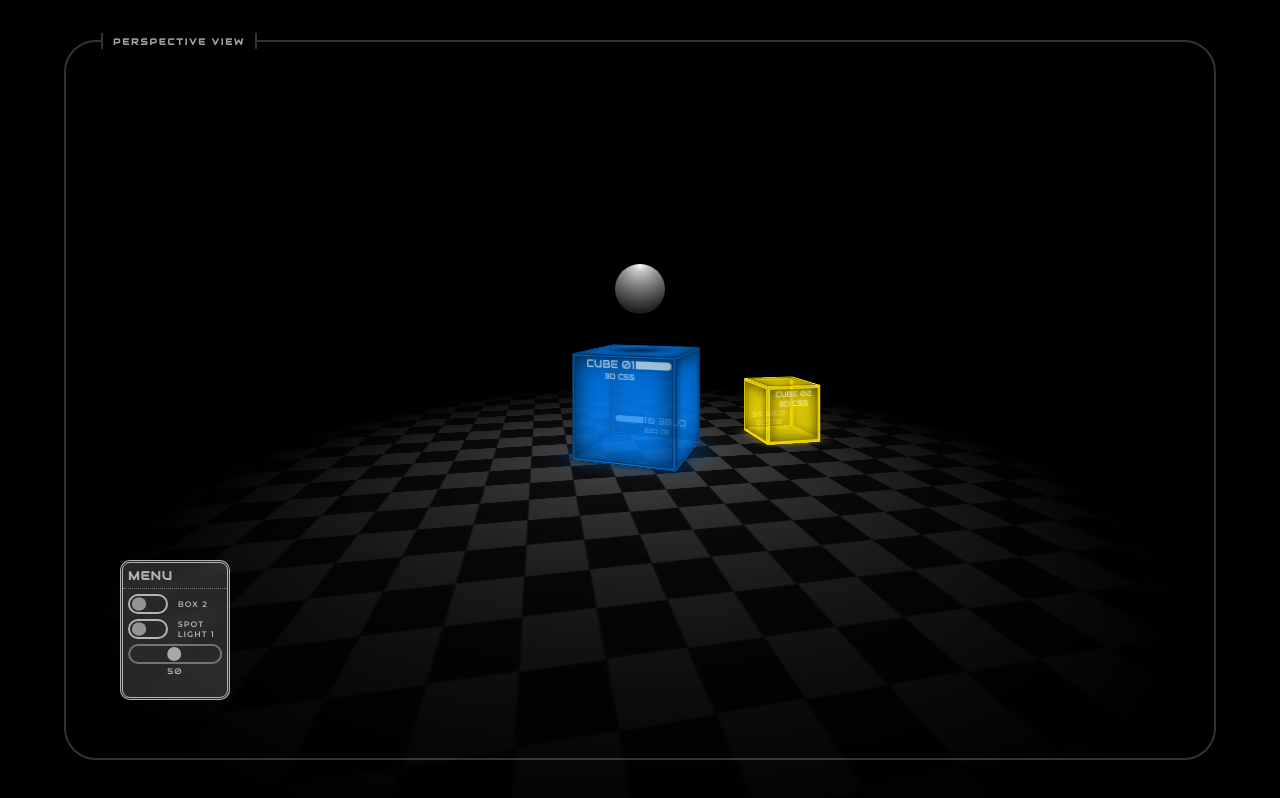
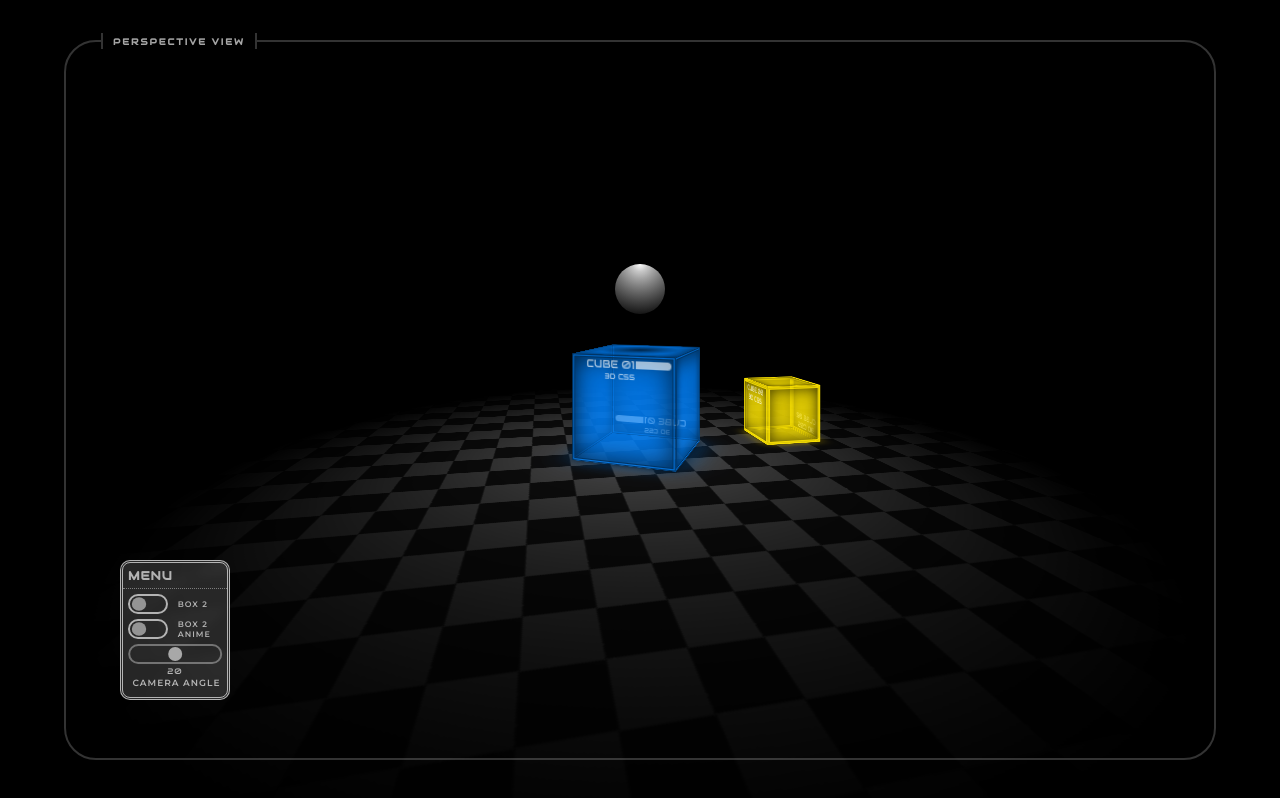
Before and after one commit to JanSzalanski/css3d, a plain HTML site: page index.html in a window 1280 px wide. Drawn offline with Linux system fonts and the light colour scheme.

Commit message:
added more improvments to project

```diff
--- a/index.html
+++ b/index.html
@@ -67,18 +67,19 @@
       </div>
       <div class="wrapperButton">
         <input class="buttonB" type="checkbox" />
-        <h3>Spot light 1</h3>
+        <h3>Box 2 anime</h3>
       </div>
       <div class="slidecontainer">
         <input
           type="range"
-          min="1"
-          max="100"
-          value="50"
+          min="-5"
+          max="45"
+          value="20"
           class="slider"
           id="myRange"
         />
-        <output id="demo" value="50" class="out"></output>
+        <output id="demo" value="2" class="out"></output>
+        <h3>Camera angle</h3>
       </div>
     </nav>
   </body>
--- a/script.js
+++ b/script.js
@@ -1,8 +1,17 @@
-var slider = document.getElementById("myRange");
-var output = document.getElementById("demo");
+const slider = document.getElementById("myRange");
+const output = document.getElementById("demo");
 output.innerHTML = slider.value; // Display the default slider value
+const camera = document.querySelector(".camera");
+const Btn1 = document.queryCommandValue(".buttonA");
+const Btn2 = document.queryCommandValue(".buttonB");
+let root = document.documentElement;
+let cameraH = "2";
+camera.style.setProperty("perspective-origin", `50% calc(50% - ${cameraH}em`);
+output.innerHTML = 20;
 
 // Update the current slider value (each time you drag the slider handle)
 slider.oninput = function () {
   output.innerHTML = this.value;
+  cameraH = this.value / 10;
+  camera.style.setProperty("perspective-origin", `50% calc(50% - ${cameraH}em`);
 };
--- a/style.scss
+++ b/style.scss
@@ -6,7 +6,9 @@
   --boxColor: rgba(0, 132, 255, 0.603);
   --boxColorB: rgba(255, 217, 0, 0.65);
   --rotateSpeed: 32s;
+  --rotateBox: 6s;
   --bounceSpeed: 1.2s;
+  --cameraHight: -2em;
 }
 
 *,
@@ -33,7 +35,7 @@ body {
   align-items: center;
   font-size: 50px;
   perspective: 10em;
-  perspective-origin: 50% calc(50% - 2em);
+  perspective-origin: 50% calc(50% + var(--cameraHight));
   overflow: hidden;
 }
 
@@ -182,7 +184,24 @@ body {
   width: 1.2em;
   height: 1.2em;
   transform-style: preserve-3d;
-  transform: translateZ(2em) rotateY(45deg);
+  transform: translateZ(2em) rotateY(-45deg);
+
+  &.animation {
+    animation: cubeRotate var(--rotateBox) infinite linear;
+  }
+
+  @keyframes cubeRotate {
+    0% {
+      transform: translateZ(2em) rotateY(-45deg);
+    }
+    50% {
+      transform: translateZ(2em) rotateY(-225deg);
+    }
+
+    100% {
+      transform: translateZ(2em) rotateY(-405deg);
+    }
+  }
 }
 
 .left,
@@ -398,6 +417,15 @@ input:checked[type="checkbox"]:before {
   padding-top: 5px;
   width: 100%; /* Width of the outside container */
   height: 40%;
+
+  & h3 {
+    font-size: 9px;
+    text-align: center;
+    font-family: var(--fontB);
+    margin-top: 33px;
+    margin-left: 3px;
+    // border: 1px solid red;
+  }
 }
 
 .slider {
```
Also changed, not shown: style.css, 1 other file.
